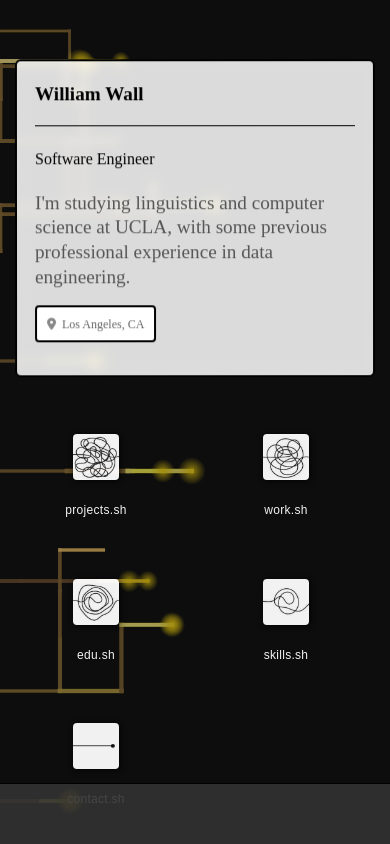
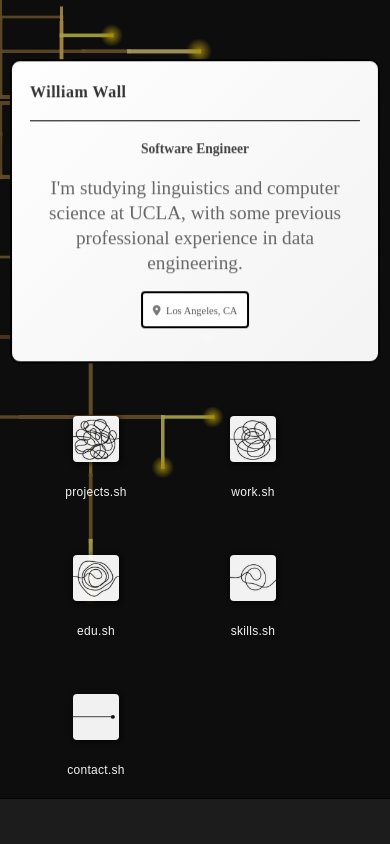
Before and after one commit to williamjwall/williamjwall.github.io, a website: page index.html in a window 390 px wide. Shown: the top 844 px of the page. Drawn offline with nearby package versions, Linux system fonts and the light colour scheme; animation ran at ten frames a second.

Commit message:
Enhance styles.css and binary_trees.js for improved mobile responsiveness: adjust padding, margins, and font sizes in CSS, and implement dynamic tree count and spacing adjustments in JavaScript based on device type.

```diff
--- a/css/styles.css
+++ b/css/styles.css
@@ -457,16 +457,22 @@ html {
 
     .container {
         max-width: 100%;
-        padding: 0 15px;
+        padding: 0 10px;
+        margin: 0;
     }
 
     .taskbar {
-        padding: 5px;
+        padding: 0 8px;
+        height: 45px;
+        background: rgba(30, 30, 30, 0.95) !important;
+        backdrop-filter: blur(10px);
+        -webkit-backdrop-filter: blur(10px);
     }
 
     .taskbar-app {
-        padding: 5px 8px;
-        font-size: 12px;
+        padding: 4px 8px;
+        font-size: 0.75rem;
+        border-radius: 6px;
     }
 
     .experience-header,
@@ -485,12 +491,19 @@ html {
         height: 22px;
     }
 
+    /* Mobile WebGL canvas - ensure proper fit */
     #triangles-canvas, #binary-trees-canvas {
-        width: 100vw;
-        height: 100vh;
-        position: fixed;
-        left: 0;
-        top: 0;
+        width: 100vw !important;
+        height: 100vh !important;
+        position: fixed !important;
+        left: 0 !important;
+        top: 0 !important;
+        z-index: -1 !important;
+        max-width: 100vw !important;
+        max-height: 100vh !important;
+        object-fit: cover !important;
+        overflow: hidden !important;
+        transform: scale(1) !important;
     }
 
     .window-icon[src] {
@@ -513,61 +526,143 @@ html {
 
     /* Mobile-specific intro styling */
     .combined-container {
-        padding: 12px 15px;
-        margin-bottom: 20px;
-        max-width: 95%;
-        margin-left: auto;
-        margin-right: auto;
-        border-radius: 8px;
-        box-shadow: 0 2px 8px rgba(0, 0, 0, 0.1);
+        padding: 8px 12px;
+        margin: 10px 5px 15px 5px;
+        max-width: calc(100% - 10px);
+        border-radius: 12px;
+        background: linear-gradient(135deg, rgba(255, 255, 255, 0.95) 0%, rgba(245, 245, 245, 0.9) 100%) !important;
+        box-shadow: 0 4px 12px rgba(0, 0, 0, 0.15);
+        border: 1px solid rgba(0, 0, 0, 0.1);
+        backdrop-filter: blur(8px);
+        -webkit-backdrop-filter: blur(8px);
     }
 
     .header-section {
-        margin-bottom: 12px;
-        padding-bottom: 8px;
-        border-bottom: 1px solid rgba(0, 0, 0, 0.1);
+        margin-bottom: 8px;
+        padding-bottom: 6px;
+        border-bottom: 1px solid rgba(0, 0, 0, 0.08);
+        text-align: center;
     }
 
     .header-section .logo a {
-        font-size: 1.3rem;
+        font-size: 1.1rem;
+        font-weight: 700;
+        color: #333 !important;
+        text-decoration: none;
+        letter-spacing: 0.5px;
+    }
+
+    .intro-section {
+        text-align: center;
+    }
+
+    .intro-section h1 {
+        font-size: 0.9rem;
+        margin-bottom: 6px;
         font-weight: 600;
-    }
-
-    .intro-section h1 {
-        font-size: 1.1rem;
+        color: #444 !important;
+        line-height: 1.2;
+    }
+
+    .intro-section p {
+        font-size: 0.75rem;
+        line-height: 1.3;
         margin-bottom: 8px;
+        color: #666 !important;
+    }
+
+    .combined-container .contact-info {
+        display: inline-flex;
+        align-items: center;
+        justify-content: center;
+        padding: 4px 8px;
+        margin: 0 auto;
+        border-radius: 20px;
+        background: rgba(0, 0, 0, 0.05) !important;
+        border: 1px solid rgba(0, 0, 0, 0.08);
+        backdrop-filter: blur(4px);
+        -webkit-backdrop-filter: blur(4px);
+    }
+
+    .combined-container .contact-info a {
+        font-size: 0.7rem;
+        color: #555 !important;
+        text-decoration: none;
         font-weight: 500;
     }
 
-    .intro-section p {
+    .combined-container .contact-info i {
+        font-size: 0.7rem;
+        margin-right: 3px;
+        color: #777 !important;
+    }
+
+    .desktop {
+        margin: 10px 0 20px 0;
+        padding: 0 5px;
+    }
+
+    .desktop-icons {
+        gap: 20px;
+        padding: 10px 0;
+        justify-content: center;
+    }
+
+    /* Mobile app windows - full screen approach */
+    .app-window {
+        width: 98%;
+        max-width: 98vw;
+        max-height: 92vh;
+        top: 4%;
+        left: 1%;
+        transform: none;
+        border-radius: 12px;
+        box-shadow: 0 8px 25px rgba(0, 0, 0, 0.3);
+    }
+
+    /* Mobile window content - optimized spacing */
+    .window-content {
+        padding: 8px;
         font-size: 0.85rem;
         line-height: 1.4;
-        margin-bottom: 10px;
-        color: #555 !important;
+    }
+}
+
+@media (max-width: 480px) {
+    /* Extra small mobile - even more compact */
+    .combined-container {
+        padding: 6px 10px;
+        margin: 8px 3px 12px 3px;
+        border-radius: 10px;
+    }
+
+    .header-section .logo a {
+        font-size: 1rem;
+    }
+
+    .intro-section h1 {
+        font-size: 0.85rem;
+        margin-bottom: 4px;
+    }
+
+    .intro-section p {
+        font-size: 0.7rem;
+        margin-bottom: 6px;
     }
 
     .combined-container .contact-info {
-        padding: 6px 10px;
-        margin-bottom: 0;
-        border-radius: 6px;
-        background-color: rgba(240, 240, 240, 0.8) !important;
-        border: 1px solid rgba(0, 0, 0, 0.1);
+        padding: 3px 6px;
     }
 
     .combined-container .contact-info a {
-        font-size: 0.8rem;
-        color: #666 !important;
-        text-decoration: none;
+        font-size: 0.65rem;
     }
 
     .combined-container .contact-info i {
-        font-size: 0.8rem;
-        margin-right: 4px;
-        color: #888 !important;
-    }
-}
-
-@media (max-width: 480px) {
+        font-size: 0.65rem;
+    }
+
+    /* Mobile desktop and icons */
     .desktop {
         margin: 12px 0 20px 10px;
     }
@@ -575,10 +670,9 @@ html {
     .desktop-icons {
         grid-template-columns: repeat(2, 1fr);
         grid-template-rows: repeat(3, auto);
-        gap: 20px;
-        padding: 12px 0;
-        width: 100%;
-        max-width: 100%;
+        gap: 15px;
+        padding: 8px 0;
+        justify-content: center;
     }
 
     .app-icon {
@@ -599,12 +693,13 @@ html {
         background-color: rgba(0, 0, 0, 0.7);
     }
 
-    #triangles-canvas, #binary-trees-canvas {
-        width: 100vw;
-        height: 100vh;
-        position: fixed;
-        left: 0;
-        top: 0;
+    /* Mobile app windows */
+    .app-window {
+        width: 99%;
+        max-height: 94vh;
+        top: 3%;
+        left: 0.5%;
+        border-radius: 10px;
     }
 
     .window-header {
@@ -623,56 +718,74 @@ html {
         font-size: 11px;
     }
 
-    /* Mobile-specific intro styling for 480px */
-    .combined-container {
-        padding: 10px 12px;
-        margin-bottom: 15px;
-        max-width: 92%;
-        border-radius: 6px;
-    }
-
-    .header-section {
-        margin-bottom: 10px;
-        padding-bottom: 6px;
-    }
-
-    .header-section .logo a {
-        font-size: 1.2rem;
-    }
-
-    .intro-section h1 {
-        font-size: 1rem;
-        margin-bottom: 6px;
-    }
-
-    .intro-section p {
-        font-size: 0.8rem;
-        line-height: 1.3;
-        margin-bottom: 8px;
-    }
-
-    .combined-container .contact-info {
-        padding: 5px 8px;
-        border-radius: 4px;
-    }
-
-    .combined-container .contact-info a {
-        font-size: 0.75rem;
-    }
-
-    .combined-container .contact-info i {
-        font-size: 0.75rem;
-        margin-right: 3px;
+    /* Mobile WebGL canvas - extra small screens */
+    #triangles-canvas, #binary-trees-canvas {
+        width: 100vw !important;
+        height: 100vh !important;
+        position: fixed !important;
+        left: 0 !important;
+        top: 0 !important;
+        z-index: -1 !important;
+        max-width: 100vw !important;
+        max-height: 100vh !important;
+        object-fit: cover !important;
+        overflow: hidden !important;
+        transform: scale(1) !important;
     }
 }
 
 /* For very small screens */
 @media (max-width: 360px) {
+    /* Ultra compact for very small screens */
+    .combined-container {
+        padding: 5px 8px;
+        margin: 6px 2px 10px 2px;
+        border-radius: 8px;
+    }
+
+    .header-section .logo a {
+        font-size: 0.95rem;
+    }
+
+    .intro-section h1 {
+        font-size: 0.8rem;
+        margin-bottom: 3px;
+    }
+
+    .intro-section p {
+        font-size: 0.65rem;
+        margin-bottom: 5px;
+    }
+
+    .combined-container .contact-info a {
+        font-size: 0.6rem;
+    }
+
+    .combined-container .contact-info i {
+        font-size: 0.6rem;
+    }
+
+    /* Mobile WebGL canvas - ultra small screens */
+    #triangles-canvas, #binary-trees-canvas {
+        width: 100vw !important;
+        height: 100vh !important;
+        position: fixed !important;
+        left: 0 !important;
+        top: 0 !important;
+        z-index: -1 !important;
+        max-width: 100vw !important;
+        max-height: 100vh !important;
+        object-fit: cover !important;
+        overflow: hidden !important;
+        transform: scale(1) !important;
+    }
+
+    /* Ultra compact desktop and icons */
     .desktop-icons {
         grid-template-columns: repeat(2, 1fr);
-        gap: 15px;
+        gap: 12px;
         margin-left: 15px;
-        padding: 10px 0;
+        padding: 6px 0;
     }
 
     .app-icon {
@@ -688,35 +801,6 @@ html {
     .app-name {
         font-size: 11px;
         padding: 2px 4px;
-    }
-
-    /* Mobile-specific intro styling for 360px */
-    .combined-container {
-        padding: 8px 10px;
-        margin-bottom: 12px;
-        max-width: 90%;
-    }
-
-    .header-section .logo a {
-        font-size: 1.1rem;
-    }
-
-    .intro-section h1 {
-        font-size: 0.95rem;
-        margin-bottom: 5px;
-    }
-
-    .intro-section p {
-        font-size: 0.75rem;
-        margin-bottom: 6px;
-    }
-
-    .combined-container .contact-info a {
-        font-size: 0.7rem;
-    }
-
-    .combined-container .contact-info i {
-        font-size: 0.7rem;
     }
 }
 
--- a/js/binary_trees.js
+++ b/js/binary_trees.js
@@ -117,12 +117,28 @@
         b: parseInt(COLORS.newGrowthColor.slice(5, 7), 16)
     };
 
-    // Binary tree settings - INCREASED TREE COUNT FOR DENSITY
-    const MAX_TREES = 12; // Increased from 10 to 12 for more coverage
-    const MIN_VERTICAL_SPACING = 110; // Further decreased spacing for more density
+    // Binary tree settings - MOBILE-RESPONSIVE TREE COUNT AND SPACING
+    let MAX_TREES = 12; // Default for desktop
+    let MIN_VERTICAL_SPACING = 110; // Default for desktop
 
-    // Calculate optimal spacing based on canvas height
+    // Detect mobile and adjust tree settings
+    function isMobile() {
+        return window.innerWidth <= 768;
+    }
+
+    function updateTreeSettings() {
+        if (isMobile()) {
+            MAX_TREES = 6; // Much fewer trees for mobile
+            MIN_VERTICAL_SPACING = 80; // Tighter spacing for mobile
+        } else {
+            MAX_TREES = 12; // More trees for desktop
+            MIN_VERTICAL_SPACING = 110; // Wider spacing for desktop
+        }
+    }
+
+    // Calculate optimal spacing based on canvas height and device type
     function calculateSpacing() {
+        updateTreeSettings();
         const spacing = Math.max(MIN_VERTICAL_SPACING, canvas.height / (MAX_TREES + 1));
         return spacing;
     }
@@ -619,8 +635,11 @@
             cancelAnimationFrame(window.BinaryTrees.animationId);
         }
 
+        // Update tree settings based on current screen size
+        updateTreeSettings();
+
         activeTrees = [];
-        // Create more trees for density
+        // Create appropriate number of trees for current device
         for (let i = 0; i < MAX_TREES; i++) {
             activeTrees.push(new BinaryTree(i));
         }
@@ -723,4 +742,17 @@
     if (canvas.classList.contains('active')) {
         init();
     }
+
+    // Add resize handler to reinitialize trees when switching between mobile/desktop
+    let lastIsMobile = isMobile();
+    window.addEventListener('resize', function() {
+        const currentIsMobile = isMobile();
+        if (currentIsMobile !== lastIsMobile) {
+            lastIsMobile = currentIsMobile;
+            // Reinitialize with new tree count
+            if (window.BinaryTrees.active) {
+                init();
+            }
+        }
+    });
 })();
```
